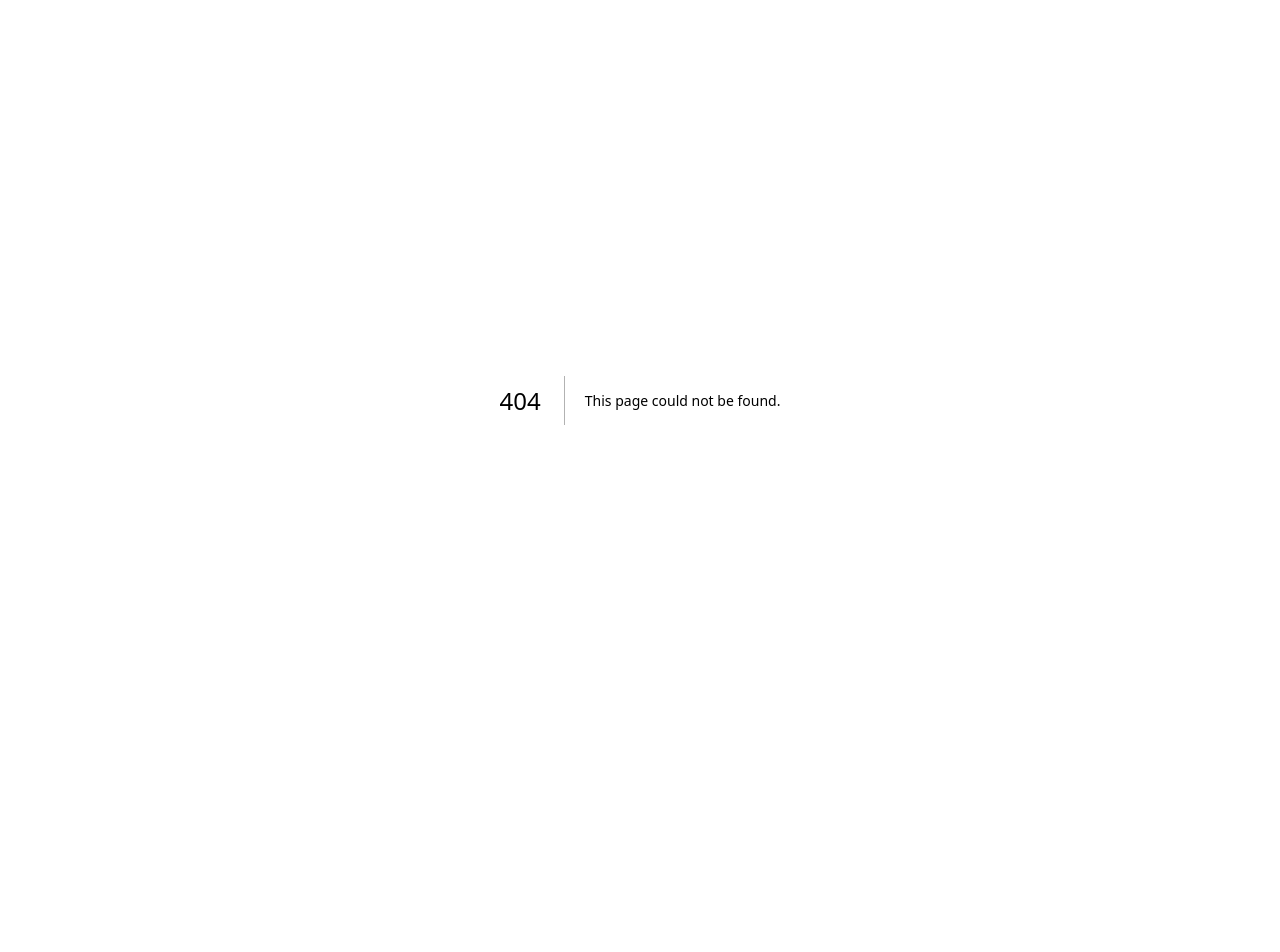
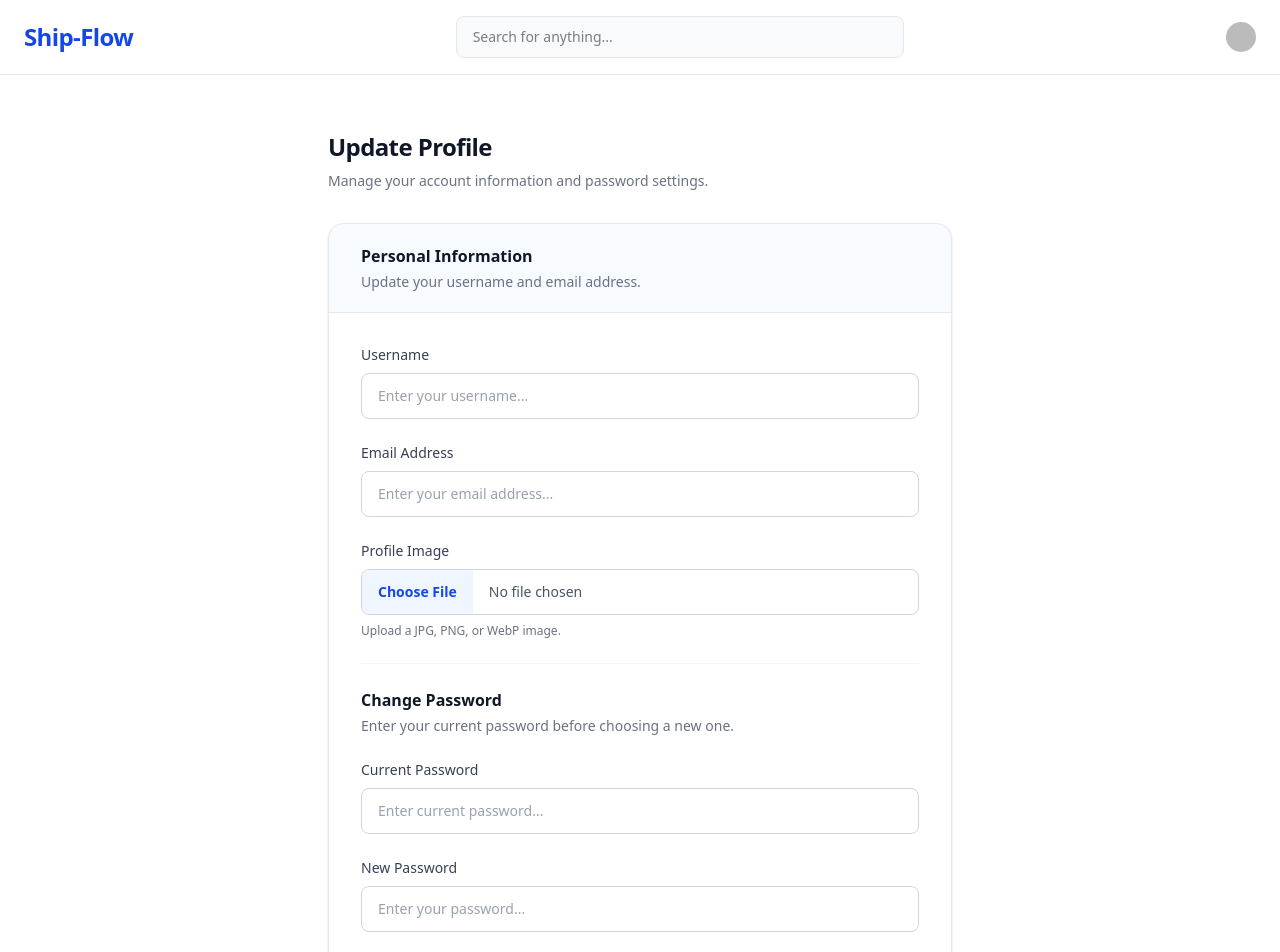
Before and after one commit to Htut-7/Ship-Flow, a Next.js app: page /profile/edit in a window 1280 px wide. Before the commit this address had no page. Shown: the top 952 px of the page. Before the commit the page ends 800 px from the top, so only its background shows below. Built offline with nearby package versions, Linux system fonts and the light colour scheme; no server answers; sample sign-in values are in the browser's storage.

Commit message:
feat: update profile page routes and implement edit profile page UI

```diff
--- a/ROUTES.TS
+++ b/ROUTES.TS
@@ -17,6 +17,7 @@ const ROUTES = {
     CHECKRIDERS: "/admin/checkRiders",
     RIDERAPP: "/admin/riderApp",
     PROFILE: "/profile",
+    EDIT: "/profile/edit"
   };
 
   export default ROUTES;
--- /dev/null
+++ b/app/(auth)/components/UpdateProfile.tsx
@@ -0,0 +1,128 @@
+"use client";
+
+import React, { useState } from "react";
+
+
+function UpdateProfile() {
+  const [name, setName] = useState("");
+  const [email, setEmail] = useState("");
+  const [image, setImage] = useState<File | null>(null);
+  const [currPass, setCurrPass] = useState("");
+  const [newPass, setNewPass] = useState("");
+  const [loading, setLoading] = useState(false);
+  const [error, setError] = useState(null);
+
+  return (
+    <div className="mx-auto w-full max-w-2xl px-4 py-10 sm:px-6 lg:py-14">
+      <div className="mb-8">
+        <h2 className="text-2xl font-bold tracking-tight text-gray-900">
+          Update Profile
+        </h2>
+        <p className="mt-2 text-sm text-gray-500">
+          Manage your account information and password settings.
+        </p>
+      </div>
+
+      <div className="overflow-hidden rounded-2xl border border-gray-200 bg-white shadow-sm">
+        <div className="border-b border-gray-200 bg-blue-50/50 px-6 py-5 sm:px-8">
+          <h3 className="text-base font-semibold text-gray-900">
+            Personal Information
+          </h3>
+          <p className="mt-1 text-sm text-gray-500">
+            Update your username and email address.
+          </p>
+        </div>
+
+        <form className="space-y-6 px-6 py-8 sm:px-8">
+          <div className="space-y-2">
+            <label className="block text-sm font-medium text-gray-700">
+              Username
+            </label>
+            <input
+              placeholder="Enter your username..."
+              onChange={(e) => setName(e.target.value)}
+              value={name}
+              className="w-full rounded-lg border border-gray-300 bg-white px-4 py-3 text-sm text-gray-900 outline-none transition placeholder:text-gray-400 focus:border-blue-500 focus:ring-2 focus:ring-blue-100"
+            />
+          </div>
+
+          <div className="space-y-2">
+            <label className="block text-sm font-medium text-gray-700">
+              Email Address
+            </label>
+            <input
+              type="email"
+              placeholder="Enter your email address..."
+              onChange={(e) => setEmail(e.target.value)}
+              value={email}
+              className="w-full rounded-lg border border-gray-300 bg-white px-4 py-3 text-sm text-gray-900 outline-none transition placeholder:text-gray-400 focus:border-blue-500 focus:ring-2 focus:ring-blue-100"
+            />
+          </div>
+
+          <div className="space-y-2">
+            <label className="block text-sm font-medium text-gray-700">
+              Profile Image
+            </label>
+            <input
+              type="file"
+              accept="image/*"
+              onChange={(e) => setImage(e.target.files?.[0] || null)}
+              className="block w-full cursor-pointer rounded-lg border border-gray-300 bg-white text-sm text-gray-600 file:mr-4 file:cursor-pointer file:border-0 file:bg-blue-50 file:px-4 file:py-3 file:text-sm file:font-semibold file:text-blue-700 hover:file:bg-blue-100"
+            />
+            <p className="text-xs text-gray-500">
+              Upload a JPG, PNG, or WebP image.
+            </p>
+          </div>
+
+          <div className="border-t border-gray-100 pt-6">
+            <h3 className="text-base font-semibold text-gray-900">
+              Change Password
+            </h3>
+            <p className="mt-1 text-sm text-gray-500">
+              Enter your current password before choosing a new one.
+            </p>
+          </div>
+
+          <div className="space-y-2">
+            <label className="block text-sm font-medium text-gray-700">
+              Current Password
+            </label>
+            <input
+              type="password"
+              placeholder="Enter current password..."
+              onChange={(e) => setCurrPass(e.target.value)}
+              value={currPass}
+              className="w-full rounded-lg border border-gray-300 bg-white px-4 py-3 text-sm text-gray-900 outline-none transition placeholder:text-gray-400 focus:border-blue-500 focus:ring-2 focus:ring-blue-100"
+            />
+          </div>
+
+          <div className="space-y-2">
+            <label className="block text-sm font-medium text-gray-700">
+              New Password
+            </label>
+            <input
+              type="password"
+              placeholder="Enter your password..."
+              onChange={(e) => setNewPass(e.target.value)}
+              value={newPass}
+              className="w-full rounded-lg border border-gray-300 bg-white px-4 py-3 text-sm text-gray-900 outline-none transition placeholder:text-gray-400 focus:border-blue-500 focus:ring-2 focus:ring-blue-100"
+            />
+          </div>
+        </form>
+
+        {error && <p className="px-6 text-sm text-red-500 sm:px-8">{error}</p>}
+
+        <div className="flex justify-end border-t border-gray-100 bg-gray-50 px-6 py-5 sm:px-8">
+          <button
+            type="submit"
+            className="inline-flex min-w-32 items-center justify-center rounded-lg bg-blue-600 px-6 py-3 text-sm font-semibold text-white shadow-sm transition hover:bg-blue-700 focus:outline-none focus:ring-2 focus:ring-blue-500 focus:ring-offset-2 disabled:cursor-not-allowed disabled:opacity-60"
+          >
+            {loading ? "Loading..." : "Update"}
+          </button>
+        </div>
+      </div>
+    </div>
+  );
+}
+
+export default UpdateProfile;
--- /dev/null
+++ b/app/(auth)/profile/edit/page.tsx
@@ -0,0 +1,16 @@
+import React from 'react'
+import UpdateProfile from '../../components/UpdateProfile'
+import Navbar from '@/components/Navbar'
+
+function page() {
+  return (
+    <div>
+      <header className="sticky top-0 z-50 border-b border-gray-200 bg-white">
+        <Navbar/>
+      </header>
+        <UpdateProfile/>
+    </div>
+  )
+}
+
+export default page
--- a/app/(auth)/profile/page.tsx
+++ b/app/(auth)/profile/page.tsx
@@ -5,6 +5,7 @@ import Image from "next/image";
 import { redirect } from "next/navigation";
 import ROUTES from "@/ROUTES";
 import { FaUserEdit } from "react-icons/fa";
+import Link from "next/link";
 
 async function page() {
   const session = await auth();
@@ -97,13 +98,13 @@ async function page() {
           </div>
 
           <div className="flex justify-end border-t border-gray-100 bg-gray-50 px-6 py-5 sm:px-8">
-            <button
-              type="button"
+            <Link
+              href={ROUTES.EDIT}
               className="flex items-center gap-2 rounded-lg bg-blue-600 px-5 py-2.5 text-sm font-semibold text-white shadow-sm transition-all duration-200 hover:bg-blue-700 hover:shadow-md focus:outline-none focus:ring-2 focus:ring-blue-500 focus:ring-offset-2"
             >
               <FaUserEdit className="h-4 w-4" />
               Edit Profile
-            </button>
+            </Link>
           </div>
         </div>
       </div>
--- a/components/Navbar.tsx
+++ b/components/Navbar.tsx
@@ -1,22 +1,21 @@
-import React from 'react'
-import Link from 'next/link'
-import Image from 'next/image'
-import { auth } from '@/auth';
-import ROUTES from '@/ROUTES';
-import { redirect } from 'next/navigation';
+import React from "react";
+import Link from "next/link";
+import Image from "next/image";
+import { auth } from "@/auth";
+import ROUTES from "@/ROUTES";
+import { redirect } from "next/navigation";
 
 async function Navbar() {
+  const session = await auth();
 
-    const session=await auth();
-
-    if(!session?.user?.email){
+  if (!session?.user?.email) {
     redirect(ROUTES.LOGIN);
   }
 
   return (
     <div className="mx-auto flex max-w-7xl items-center justify-between gap-6 px-6 py-4">
       <h2 className="text-2xl font-bold tracking-tight text-blue-700">
-            Ship-Flow
+        <Link href={ROUTES.HOME}>Ship-Flow</Link>
       </h2>
 
       <div className="hidden max-w-md flex-1 md:block">
@@ -30,16 +29,22 @@ async function Navbar() {
       <div className="flex items-center gap-3">
         <Link href={ROUTES.PROFILE}>
           {session.user.image ? (
-                <Image src={session.user.image} alt="profile" height={30} width={30} className='rounded-full object-cover'/>
-            ): (
-                <div className='flex h-9 w-9 items-center justify-center rounded-full bg-blue-600 text-sm font-semibold uppercase text-white'>
+            <Image
+              src={session.user.image}
+              alt="profile"
+              height={30}
+              width={30}
+              className="rounded-full object-cover"
+            />
+          ) : (
+            <div className="flex h-9 w-9 items-center justify-center rounded-full bg-blue-600 text-sm font-semibold uppercase text-white">
               {session.user.name?.charAt(0) || "U"}
             </div>
           )}
         </Link>
       </div>
     </div>
-  )
+  );
 }
 
-export default Navbar
+export default Navbar;
```
Lines whose indentation alone changed are shown as unchanged.
